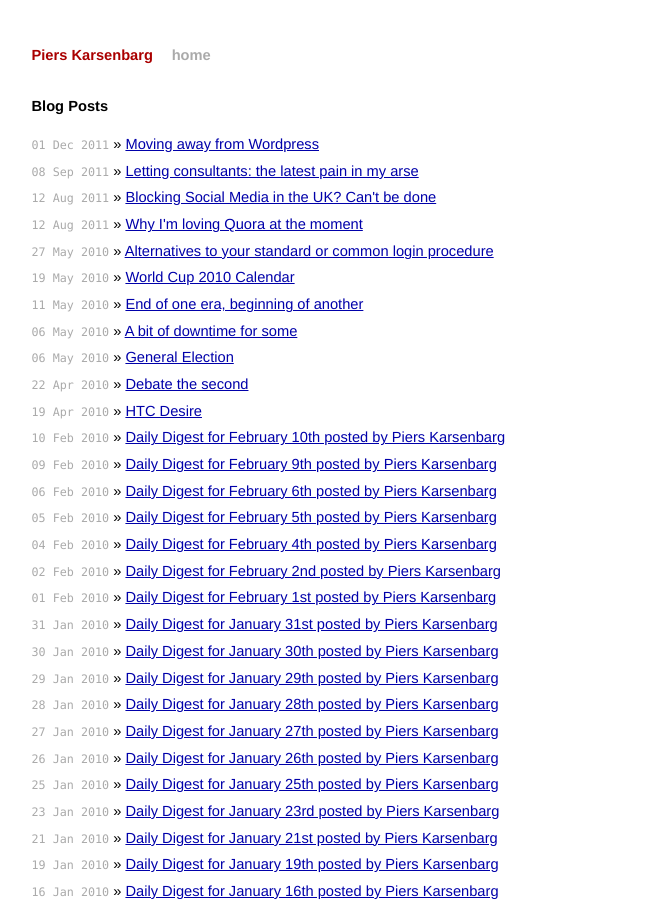
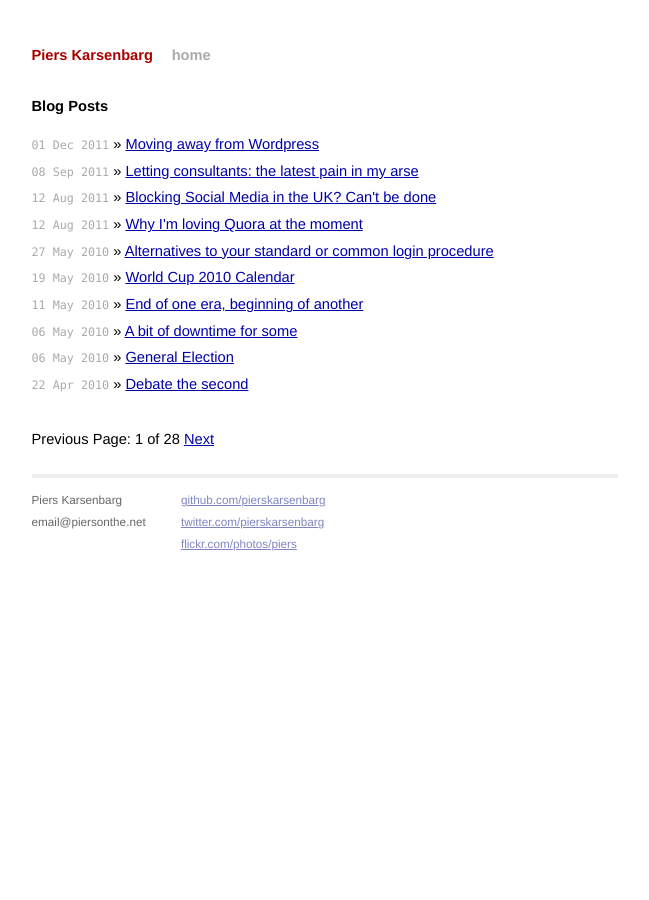
Before and after one commit to pierskarsenbarg/pierskarsenbarg.github.com_old, a Jekyll site: the page built from index.html, in a window 1280 px wide and 900 px high. Shown: the whole window, without its empty margins (315-964 px from the left). Built offline with Jekyll 4.4.1, drawn with Linux system fonts in a browser that asks for light colours; the list of posts is cut into pages by our own code; some of the changed text lies outside the part shown.

Commit message:
Added pagination

```diff
--- a/_config.yml
+++ b/_config.yml
@@ -1 +1,2 @@
 permalink: /:categories/:year/:month/:day/:title
+paginate: 10
--- a/index.html
+++ b/index.html
@@ -6,10 +6,24 @@
 <div id="home">
   <h1>Blog Posts</h1>
   <ul class="posts">
-    {% for post in site.posts %}
+    {% for post in paginator.posts %}
       <li><span>{{ post.date | date_to_string }}</span> &raquo; <a href="{{ post.url }}">{{ post.title }}</a></li>
     {% endfor %}
   </ul>
+  <!-- Pagination links -->
+<div class="pagination">
+  {% if paginator.previous_page %}
+    <a href="/page{{paginator.previous_page}}" class="previous">Previous</a>
+  {% else %}
+    <span class="previous">Previous</span>
+  {% endif %}
+  <span class="page_number ">Page: {{paginator.page}} of {{paginator.total_pages}}</span>
+  {% if paginator.next_page %}
+    <a href="/page{{paginator.next_page}}" class="next ">Next</a>
+  {% else %}
+    <span class="next ">Next</span>
+  {% endif %}
+</div>
 
   <!--<h1>Interviews, Talks, Etc</h1>
   <ul class="posts">
```
